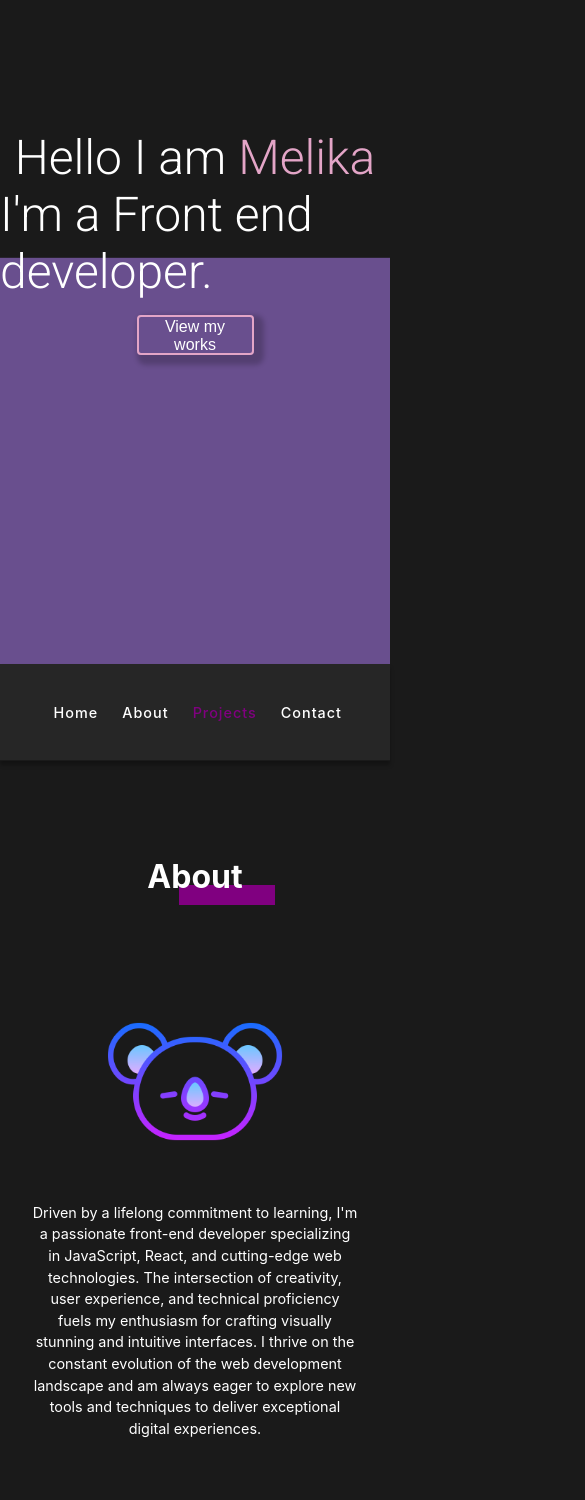
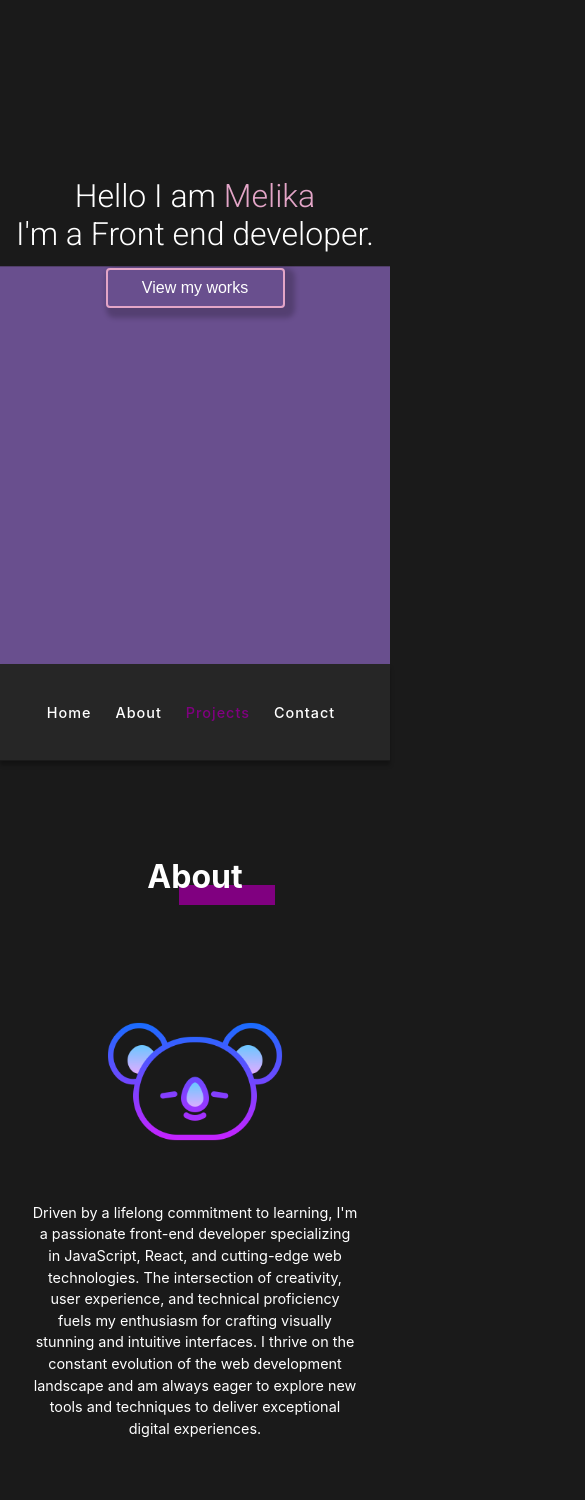
Before and after one commit to melika760/myportfolio, a React (Create React App) app: page / in a window 390 px wide. Shown: the part 180-1680 px from the top of the page, 585 px wide, since content can reach past the window. Built offline with nearby package versions, Linux system fonts and the light colour scheme.

Commit message:
make about and hero and nav section responsive

```diff
--- a/src/App.js
+++ b/src/App.js
@@ -22,11 +22,10 @@ function App() {
 
     <Hero/>
     <Nav/>
-<main>
+
   <About/>
   <Projects/>
   <Contact onConfirm={SendMessage}/>
-</main>
 <Footer/>
   </Context.Provider>
 
--- a/src/components/About.module.css
+++ b/src/components/About.module.css
@@ -164,7 +164,7 @@ margin-top: 10rem;
         padding: 0 1rem;
     }
     .skills__item {
-        height: 60px;
+        height: 80px;
         width: 100px;
 
     }
@@ -175,4 +175,10 @@ margin-top: 10rem;
     .skills__item img{
         height: 40px;
     }
+    .rows{
+        margin-right: 15px;
+    }
+    .rows:last-child{
+        margin-right: 0;
+    }
 }
--- a/src/components/Contact.module.css
+++ b/src/components/Contact.module.css
@@ -79,7 +79,7 @@ color: #E3A5C7;
 .er{
     border-left: 2px solid #E3A5C7;
 }
-@media(max-width: 1000px){
+@media(max-width: 1024px){
 
     .form{
         width: 50%;
@@ -96,7 +96,7 @@ color: #E3A5C7;
       }
     .description {
         font-size: 0.9rem;
-        width: 90%;
+        width: 50%;
       }
 
       .inpt, .message {
@@ -110,12 +110,19 @@ color: #E3A5C7;
       }
 
       .btn {
-        width: 50%;
+        width: 30%;
         font-size: 0.9rem;
-        align-self: center;
+
       }
 
       .error {
         font-size: 0.8rem;
       }
 }
+@media(max-width: 768px){
+  .btn {
+    width: 50%;
+    font-size: 0.9rem;
+    align-self: center;
+  }
+}
--- a/src/components/Hero.module.css
+++ b/src/components/Hero.module.css
@@ -95,7 +95,7 @@ animation-name: movetoright;
         transform: translateX(0);
     }
 }
-@media(max-width: 1000px){
+@media(max-width: 1024px){
     .headingone,.headingtwo{
         font-size: 3rem;
     }
@@ -108,3 +108,31 @@ animation-name: movetoright;
         box-shadow: 5px 5px 5px 5px rgba(0,0,0,0.2);
     }
 }
+@media(max-width: 768px){
+    .headingone,.headingtwo{
+        font-size: 2.2rem;
+    }
+    .name{
+        color:#E3A5C7;
+    }
+    .btn{
+        background-color:transparent;
+        border: 2px solid #E3A5C7;
+        box-shadow: 5px 5px 5px 5px rgba(0,0,0,0.2);
+        width: 50%;
+    }
+}
+@media(max-width: 420px){
+    .headingone,.headingtwo{
+        font-size: 2rem;
+    }
+    .name{
+        color:#E3A5C7;
+    }
+    .btn{
+        background-color:transparent;
+        border: 2px solid #E3A5C7;
+        box-shadow: 5px 5px 5px 5px rgba(0,0,0,0.2);
+        width: 50%;
+    }
+}
--- a/src/components/Nav.module.css
+++ b/src/components/Nav.module.css
@@ -36,7 +36,7 @@ a:hover{
 .active{
     color: purple;
 }
-@media(max-width: 1000px){
+@media(max-width: 1024px){
     .navItems{
         font-size: 0.9rem;
     }
@@ -44,3 +44,18 @@ a:hover{
         margin-right: 1.5rem;
     }
 }
+@media(max-width: 768px){
+    .navigationbar{
+        justify-content: center;
+
+    }
+    .navItems{
+        font-size: 0.9rem;
+    }
+    .navItems:not(:last-child){
+        margin-right: 1.5rem;
+    }
+    .navItems:last-child{
+        margin-right: 0;
+    }
+}
--- a/src/components/Projects.jsx
+++ b/src/components/Projects.jsx
@@ -21,7 +21,7 @@ const Projects = () => {
 
           <div className={styles.info}>
 <h3 className={styles.title}>Dominiques' Cafe</h3>
-<p className={styles.descriptions}>Full stack resturant website built with React,React-router,CSS Module,Firebase</p>
+<p className={styles.descriptions}>Full stack resturant website built with React,CSS Module,React-router,Firebase</p>
 
 <a href='https://dominique-5aac4.web.app/' target='__blank' alt="Domique's Cafe"><div className={styles.live1}>Live app</div></a>
 <a href='/'><div className={styles.live1}>Learn more</div></a>
--- a/src/components/Projects.module.css
+++ b/src/components/Projects.module.css
@@ -31,7 +31,6 @@ display: flex;
 position: relative;
 justify-content: flex-start;
 margin-bottom: 14rem;
-
 }
 .left{
     margin-left: 11rem;
@@ -44,7 +43,7 @@ margin-bottom: 14rem;
 
 }
 .pic,.pic2{
-    height:34rem;
+    height:44rem;
     width: 65rem;
     position: relative;
     background-color: #694F8E;
@@ -92,7 +91,7 @@ transform: scale(95%);
     width: fit-content;
     top:8rem;
     padding: 1rem;
-    z-index: 999;
+    z-index: 999999999;
     height: fit-content;
 
 }
@@ -101,17 +100,19 @@ transform: scale(95%);
     margin-right: -2rem;
 }
 .info2{
-    right: -12rem;
+    right: -9.7rem;
     margin-left: -2rem;
 }
 .title{
-    font-size: 2.5rem;
+    font-size: 2.3rem;
     font-weight: 500;
 }
-.description{
+.descriptions{
     margin-top: 3rem;
-    font-size: 1.8rem;
-    font-weight: 700;
+    font-size: 1.2rem;
+    line-height: 1;
+    width: 250px;
+    line-height: 1.3;
     font-family: 'Roboto';
 }
 
@@ -128,20 +129,20 @@ background-color: transparent;
 flex-direction: column;
 justify-content: center;
 letter-spacing: 3px;
-font-size: 1.2rem;
-padding: 1rem 0.8rem;
+font-size: 1rem;
+padding: 0.8rem 0.5rem;
 position: relative;
 line-height: 1;
 text-transform: uppercase;
 align-items: center;
-width: 13rem;
+width: 10rem;
 margin-bottom: 1.4rem;
 
 }
 .live1::after{
     content: "";
     position: absolute;
-   background-color:#E3A5C7;
+   background-color:rgb(227, 165, 199);
    transform-origin: bottom;
    bottom: 2px;
    height: 3px;
@@ -165,13 +166,15 @@ color: #1a1a1a;
         font-size: 1.7rem;
     }
 
-    .description {
-        font-size: 1.3rem;
+    .descriptions{
+        font-size: 1rem;
+        width: 240px;
+
     }
 
     .pic,.pic2{
         height:30rem;
-        max-width: 35rem;
+        width: 40rem;
 
     }
     .left{
@@ -179,13 +182,13 @@ color: #1a1a1a;
     }
     .right{
         margin-right: 0rem;
+
     }
     .image,.image2{
         height: 20rem;
     }
     .info,.info2{
         top:3rem;
-
 
     }
     .live1{
@@ -195,11 +198,33 @@ color: #1a1a1a;
     left: 0;
     }
     .info{
-        left: -6.3rem;
+        left: -5.3rem;
+        margin-right: -2rem;
+    }
+    .info2{
+        right:-6.3rem;
+        margin-left: -2rem;
+    }
+}
+@media(max-width:768px){
+    .info,.info2{
+        background-color: rgba(0, 0, 0,0.25);
+        top: 3rem;
+        height: 23rem;
+    }
+    .info{
+        left: -7.3rem;
         margin-right: -2rem;
     }
     .info2{
         right:-9.3rem;
         margin-left: -2rem;
     }
+    .pic,.pic2{
+        height:30rem;
+        width: 40rem;
+        margin: 0;
+        padding: 0;
+
+    }
 }
--- a/src/index.css
+++ b/src/index.css
@@ -1,6 +1,11 @@
 @import url('https://fonts.googleapis.com/css2?family=Roboto:ital,wght@0,100;0,300;0,400;0,500;0,700;0,900;1,100;1,300;1,400;1,500;1,700;1,900&display=swap');
+html{
+  box-sizing: border-box;
+  scroll-behavior: smooth;
+}
 body {
   margin: 0;
+  padding: 0;
   font-family: -apple-system, BlinkMacSystemFont, 'Segoe UI', 'Roboto', 'Oxygen',
     'Ubuntu', 'Cantarell', 'Fira Sans', 'Droid Sans', 'Helvetica Neue',
     sans-serif;
```
